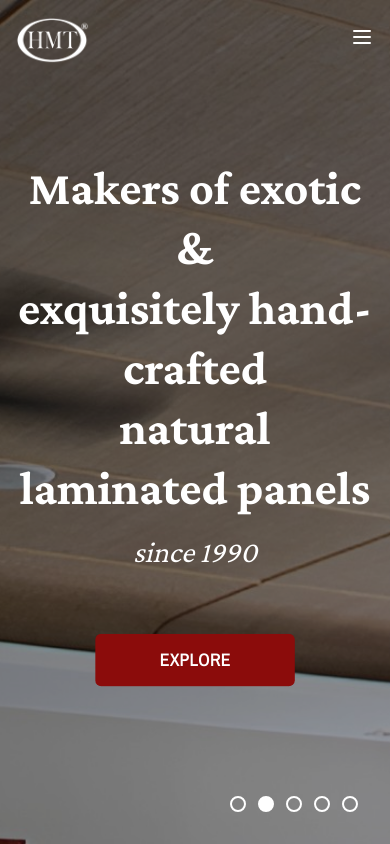
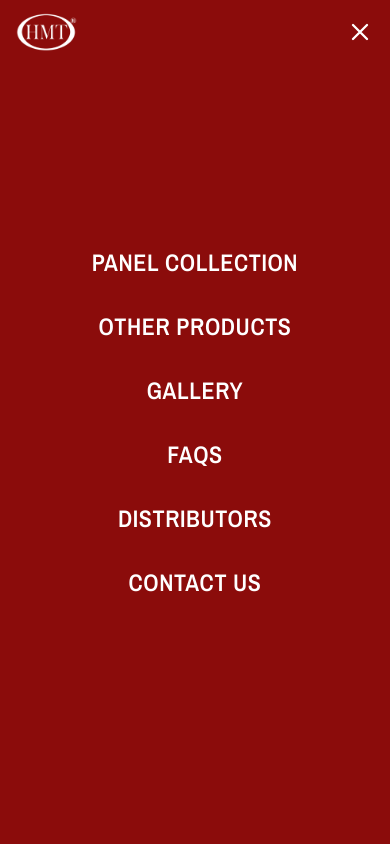
Before and after one commit to Wolfram777/hmtradingphil, a Next.js app: page / in a window 390 px wide. Both pictures are taken after a click on the button 362 px from the left and 36 px from the top of the page. Shown: the top 844 px of the page. Built offline with nearby package versions, Linux system fonts and the light colour scheme.

Commit message:
added rsponsiveness

```diff
--- a/src/app/globals.css
+++ b/src/app/globals.css
@@ -34,6 +34,7 @@ body {
   background: var(--background);
   color: var(--foreground);
   font-family: Arial, Helvetica, sans-serif;
+  overflow-x: clip;
 }
 
 /* Archivo Narrow - already imported via Next.js */
--- a/src/app/page.tsx
+++ b/src/app/page.tsx
@@ -2,7 +2,7 @@
 
 import Link from 'next/link';
 import Image from 'next/image';
-import { useEffect, useState } from 'react';
+import { useEffect, useRef, useState } from 'react';
 import CollectionsCarousel from '@/components/CollectionsCarousel';
 import Reveal from '@/components/Reveal';
 
@@ -35,10 +35,35 @@ export default function Home() {
     return () => clearInterval(timer);
   }, [carouselImages.length]);
 
+  const galleryRef = useRef<HTMLDivElement>(null);
+  const [galleryIndex, setGalleryIndex] = useState(0);
+
+  const updateGalleryIndex = () => {
+    const track = galleryRef.current;
+    if (!track) return;
+    const center = track.scrollLeft + track.clientWidth / 2;
+    let closest = 0;
+    Array.from(track.children).forEach((child, index) => {
+      const el = child as HTMLElement;
+      const best = track.children[closest] as HTMLElement;
+      if (Math.abs(el.offsetLeft + el.offsetWidth / 2 - center) < Math.abs(best.offsetLeft + best.offsetWidth / 2 - center)) {
+        closest = index;
+      }
+    });
+    setGalleryIndex(closest);
+  };
+
+  const scrollGalleryTo = (index: number) => {
+    const track = galleryRef.current;
+    const card = track?.children[index] as HTMLElement | undefined;
+    if (!track || !card) return;
+    track.scrollTo({ left: card.offsetLeft - (track.clientWidth - card.offsetWidth) / 2, behavior: 'smooth' });
+  };
+
   return (
     <div className="flex flex-col flex-1">
       {/* Hero Section with Carousel */}
-      <section className="relative h-screen w-full" data-section-id="hero">
+      <section className="relative h-svh w-full" data-section-id="hero">
         {/* Carousel Images */}
         {carouselImages.map((image, index) => (
           <div
@@ -54,23 +79,23 @@ export default function Home() {
         ))}
 
         {/* Content Overlay */}
-        <div className="relative h-full flex flex-col items-center justify-center text-center px-4">
+        <div className="relative h-full flex flex-col items-center justify-center text-center px-6">
           <Reveal>
-            <h1 className="font-charter text-5xl md:text-6xl lg:text-7xl font-bold text-white max-w-5xl mb-4 leading-tight">
-              Makers of exotic &<br />
-              exquisitely hand-crafted<br />
+            <h1 className="font-charter text-4xl sm:text-5xl md:text-6xl lg:text-7xl font-bold text-white max-w-5xl mb-4 leading-tight">
+              Makers of exotic &<br className="hidden sm:inline" />{' '}
+              exquisitely hand-crafted<br className="hidden sm:inline" />{' '}
               natural laminated panels
             </h1>
           </Reveal>
           <Reveal delay={250}>
-            <p className="font-charter text-3xl md:text-5xl text-white italic mb-16">
+            <p className="font-charter text-2xl sm:text-3xl md:text-5xl text-white italic mb-10 md:mb-16">
               since 1990
             </p>
           </Reveal>
           <Reveal delay={500} className="flex">
             <Link
               href="#explore"
-              className="btn-red-to-white font-archivo-narrow font-semibold px-16 py-3 rounded-md text-lg animate-pulse-scale"
+              className="btn-red-to-white font-archivo-narrow font-semibold px-12 md:px-16 py-3 rounded-md text-lg animate-pulse-scale"
             >
               EXPLORE
             </Link>
@@ -78,12 +103,12 @@ export default function Home() {
         </div>
 
         {/* Carousel Indicators */}
-        <div className="absolute bottom-8 right-8 flex space-x-3">
+        <div className="absolute bottom-6 left-1/2 -translate-x-1/2 md:left-auto md:translate-x-0 md:bottom-8 md:right-8 flex space-x-3">
           {carouselImages.map((_, index) => (
             <button
               key={index}
               onClick={() => setCurrentSlide(index)}
-              className={`w-4 h-4 rounded-full border-2 border-white transition-all duration-300 ${
+              className={`w-3 h-3 md:w-4 md:h-4 rounded-full border-2 border-white transition-all duration-300 ${
                 index === currentSlide ? 'bg-white' : 'bg-transparent'
               }`}
               aria-label={`Go to slide ${index + 1}`}
@@ -93,21 +118,21 @@ export default function Home() {
       </section>
 
       {/* Collections Section */}
-      <section className="relative h-[660px] w-full bg-white" data-section-id="collections">
-        <div className="h-full flex flex-col items-center pt-16 pb-8 overflow-hidden">
+      <section className="relative md:h-[660px] w-full bg-white" data-section-id="collections">
+        <div className="md:h-full flex flex-col items-center pt-16 pb-12 md:pb-8 overflow-hidden">
           <Reveal>
             <h2 className="font-adobe-aldine text-5xl md:text-6xl lg:text-7xl font-bold" style={{ color: '#8b0c0b' }}>
               Collections
             </h2>
           </Reveal>
-          <Reveal delay={200} className="w-full flex-1 flex">
+          <Reveal delay={200} className="w-full flex-1 flex mt-10 md:mt-0">
             <CollectionsCarousel />
           </Reveal>
         </div>
       </section>
 
       {/* About Us Section */}
-      <section className="relative h-[660px] w-full" data-section-id="about">
+      <section className="relative md:h-[660px] w-full pt-56 sm:pt-72 md:pt-0" data-section-id="about">
         {/* Background Image */}
         <div
           className="absolute inset-0 bg-cover bg-top bg-no-repeat"
@@ -115,16 +140,16 @@ export default function Home() {
         ></div>
 
         {/* Red Box Overlay (2/5ths width) */}
-        <div className="relative h-full flex items-center">
-          <Reveal from="left" className="w-full md:w-2/5 h-full flex flex-col justify-center px-8 md:px-16 py-12" style={{ backgroundColor: 'rgba(140, 11, 11, 0.85)' }}>
+        <div className="relative md:h-full flex items-center">
+          <Reveal from="left" className="w-full md:w-3/5 lg:w-2/5 lg:min-w-[480px] md:h-full flex flex-col justify-center px-6 sm:px-10 lg:px-12 xl:px-16 py-14 md:py-12" style={{ backgroundColor: 'rgba(140, 11, 11, 0.85)' }}>
             <h2 className="font-charter text-5xl md:text-6xl lg:text-7xl font-bold text-white mb-6">
               About Us
             </h2>
             <p className="font-archivo-narrow text-white text-lg md:text-xl lg:text-2xl leading-relaxed mb-8">
-              TIMBERMATE - HMT INDUSTRIES CORP.<br />
-              is formerly known as HM TRADING, which<br />
-              was founded in 1990 as a trader of raw<br />
-              materials and to support its mother<br />
+              TIMBERMATE - HMT INDUSTRIES CORP.<br className="hidden lg:inline" />{' '}
+              is formerly known as HM TRADING, which<br className="hidden lg:inline" />{' '}
+              was founded in 1990 as a trader of raw<br className="hidden lg:inline" />{' '}
+              materials and to support its mother<br className="hidden lg:inline" />{' '}
               company, Duru's Industries Corp.
             </p>
             <Link
@@ -138,9 +163,9 @@ export default function Home() {
       </section>
 
       {/* Upcoming Events Section */}
-      <section className="relative h-[660px] w-full bg-white" data-section-id="events">
+      <section className="relative h-[520px] md:h-[660px] w-full bg-white" data-section-id="events">
         {/* Background Image with Border */}
-        <div className="absolute inset-8 border-[12px] border-white overflow-hidden">
+        <div className="absolute inset-4 md:inset-8 border-8 md:border-[12px] border-white overflow-hidden">
           <div
             className="absolute inset-0 bg-cover bg-top bg-no-repeat"
             style={{ backgroundImage: "url('/assets/images/home/events.jpg')" }}
@@ -150,10 +175,10 @@ export default function Home() {
           <div className="absolute inset-0" style={{ backgroundColor: 'rgba(140, 11, 11, 0.85)' }}></div>
 
           {/* Content - Right Side with Left-Aligned Text */}
-          <div className="relative h-full flex items-center justify-end px-8 md:px-16">
+          <div className="relative h-full flex items-center justify-center md:justify-end px-6 md:px-16">
             <Reveal from="right" className="text-left max-w-xl">
               {/* Upcoming Events with Arrow Circle */}
-              <h2 className="font-adobe-aldine text-6xl md:text-7xl lg:text-8xl font-bold text-white leading-tight mb-6">
+              <h2 className="font-adobe-aldine text-5xl sm:text-6xl md:text-7xl lg:text-8xl font-bold text-white leading-tight mb-6">
                 Upcoming<br />
                 Events
                 {/* Absolutely positioned svg keeps the circle free of line boxes, so its bottom edge sits on the text baseline */}
@@ -178,7 +203,7 @@ export default function Home() {
               {/* See What's New */}
               <Link
                 href="/events"
-                className="font-archivo-narrow text-xl md:text-2xl text-white font-semibold underline underline-offset-4 decoration-2 hover:text-gray-200 transition-colors"
+                className="font-archivo-narrow text-lg md:text-2xl text-white font-semibold underline underline-offset-4 decoration-2 hover:text-gray-200 transition-colors"
               >
                 SEE WHAT'S NEW
               </Link>
@@ -189,17 +214,21 @@ export default function Home() {
 
       {/* Gallery Section */}
       <section className="relative h-auto w-full bg-white pb-16" data-section-id="gallery">
-        <div className="h-full flex flex-col items-center pt-16 px-8">
+        <div className="h-full flex flex-col items-center pt-16 px-5 sm:px-8">
           <Reveal>
-            <h2 className="font-adobe-aldine text-5xl md:text-6xl lg:text-7xl font-bold mb-16" style={{ color: '#8b0c0b' }}>
+            <h2 className="font-adobe-aldine text-5xl md:text-6xl lg:text-7xl font-bold mb-10 md:mb-16" style={{ color: '#8b0c0b' }}>
               Gallery
             </h2>
           </Reveal>
 
-          {/* Gallery Grid - 2 rows, 3 columns */}
-          <div className="grid grid-cols-1 md:grid-cols-2 lg:grid-cols-3 gap-8 max-w-7xl w-full">
+          {/* Gallery - swipeable row on mobile, 2 rows x 3 columns grid from sm up */}
+          <div
+            ref={galleryRef}
+            onScroll={updateGalleryIndex}
+            className="flex sm:grid sm:grid-cols-2 lg:grid-cols-3 gap-5 sm:gap-6 md:gap-8 max-w-7xl w-[calc(100%+2.5rem)] sm:w-full -mx-5 sm:mx-0 px-[10%] sm:px-0 pt-2 pb-10 sm:p-0 overflow-x-auto sm:overflow-visible snap-x snap-mandatory [scrollbar-width:none] [&::-webkit-scrollbar]:hidden"
+          >
             {galleryItems.map((item, index) => (
-              <Reveal key={item.name} delay={(index % 3) * 150}>
+              <Reveal key={item.name} delay={(index % 3) * 150} className="shrink-0 w-full sm:w-auto snap-center">
                 <div
                   className="group relative aspect-[80/99] rounded-2xl overflow-hidden bg-neutral-900 shadow-[0_24px_40px_-8px_rgba(0,0,0,0.55)] cursor-pointer transition-transform duration-300 hover:-translate-y-4"
                 >
@@ -207,11 +236,11 @@ export default function Home() {
                     src={encodeURI(`/assets/images/gallery/${item.file}`)}
                     alt={item.name}
                     fill
-                    sizes="(min-width: 1024px) 33vw, (min-width: 768px) 50vw, 100vw"
+                    sizes="(min-width: 1024px) 33vw, (min-width: 640px) 50vw, 100vw"
                     className="object-cover scale-[1.02]"
                   />
-                  <div className="absolute inset-x-0 bottom-0 px-6 pb-6">
-                    <p className="font-archivo-narrow font-semibold text-white text-left text-3xl lg:text-4xl [text-shadow:0_2px_10px_rgba(0,0,0,0.85)] underline decoration-2 underline-offset-4 decoration-transparent group-hover:decoration-white transition-[text-decoration-color] duration-300">
+                  <div className="absolute inset-x-0 bottom-0 px-5 pb-5 md:px-6 md:pb-6">
+                    <p className="font-archivo-narrow font-semibold text-white text-left text-2xl md:text-3xl lg:text-4xl [text-shadow:0_2px_10px_rgba(0,0,0,0.85)] underline decoration-2 underline-offset-4 decoration-transparent group-hover:decoration-white transition-[text-decoration-color] duration-300">
                       {item.name}
                     </p>
                   </div>
@@ -219,11 +248,25 @@ export default function Home() {
               </Reveal>
             ))}
           </div>
+
+          <div className="flex sm:hidden gap-3">
+            {galleryItems.map((item, index) => (
+              <button
+                key={item.name}
+                type="button"
+                onClick={() => scrollGalleryTo(index)}
+                aria-label={`Show ${item.name}`}
+                className={`h-2.5 rounded-full border-2 border-[#8b0c0b] transition-all duration-300 ${
+                  index === galleryIndex ? 'w-6 bg-[#8b0c0b]' : 'w-2.5 bg-transparent'
+                }`}
+              />
+            ))}
+          </div>
         </div>
       </section>
 
       {/* Showrooms Section */}
-      <section className="relative h-[660px] w-full" data-section-id="showrooms">
+      <section className="relative md:h-[660px] w-full pt-56 sm:pt-72 md:pt-0" data-section-id="showrooms">
         {/* Background Image */}
         <div
           className="absolute inset-0 bg-cover bg-center bg-no-repeat"
@@ -231,8 +274,8 @@ export default function Home() {
         ></div>
 
         {/* Red Box Overlay (2/5ths width) - Right Side */}
-        <div className="relative h-full flex items-center justify-end">
-          <Reveal from="right" className="w-full md:w-2/5 h-full flex flex-col justify-center px-8 md:px-16 py-12 text-right" style={{ backgroundColor: 'rgba(140, 11, 11, 0.85)' }}>
+        <div className="relative md:h-full flex items-center justify-end">
+          <Reveal from="right" className="w-full md:w-3/5 lg:w-2/5 lg:min-w-[480px] md:h-full flex flex-col justify-center px-6 sm:px-10 lg:px-12 xl:px-16 py-14 md:py-12 text-right" style={{ backgroundColor: 'rgba(140, 11, 11, 0.85)' }}>
             <h2 className="font-charter text-5xl md:text-6xl lg:text-7xl font-bold text-white mb-6">
               Showrooms
             </h2>
@@ -250,17 +293,17 @@ export default function Home() {
       </section>
 
       {/* Shop Online Section */}
-      <section className="relative py-24 md:py-32 w-full bg-white" data-section-id="shop">
-        <div className="max-w-7xl mx-auto px-8">
+      <section className="relative py-16 md:py-32 w-full bg-white" data-section-id="shop">
+        <div className="max-w-7xl mx-auto px-6 md:px-8">
           {/* Heading */}
           <Reveal>
-            <h2 className="font-archivo-narrow text-4xl md:text-5xl font-bold text-center w-fit mx-auto pb-2 mb-16 border-b-2 border-[#8b0c0b]" style={{ color: '#8b0c0b' }}>
+            <h2 className="font-archivo-narrow text-4xl md:text-5xl font-bold text-center w-fit mx-auto pb-2 mb-10 md:mb-16 border-b-2 border-[#8b0c0b]" style={{ color: '#8b0c0b' }}>
               SHOP ONLINE
             </h2>
           </Reveal>
 
           {/* Icons Row */}
-          <Reveal delay={200} className="flex items-center justify-center gap-12 md:gap-32 flex-wrap pb-8">
+          <Reveal delay={200} className="flex items-center justify-center gap-x-10 gap-y-8 sm:gap-12 md:gap-20 lg:gap-32 flex-wrap pb-8">
             <Link href="https://facebook.com" target="_blank" rel="noopener noreferrer" className="transition-transform duration-300 hover:scale-110">
               <img src="/assets/icons/facebook.png" alt="Facebook" className="w-16 h-16 md:w-20 md:h-20" />
             </Link>
@@ -335,7 +378,7 @@ export default function Home() {
             </div>
 
             {/* Right: Copyright Text */}
-            <div className="text-right text-sm space-y-1" style={{ color: '#8b0c0b' }}>
+            <div className="text-center md:text-right text-sm space-y-1" style={{ color: '#8b0c0b' }}>
               <p>Timbermate-HMT Industries Corp.</p>
               <p>All Rights Reserved.</p>
               <p>Copyright 2016-2026.</p>
--- a/src/components/CollectionsCarousel.tsx
+++ b/src/components/CollectionsCarousel.tsx
@@ -1,7 +1,7 @@
 'use client';
 
 import Image from 'next/image';
-import { useEffect, useState } from 'react';
+import { useEffect, useRef, useState } from 'react';
 
 const BRAND_RED = '#8b0c0b';
 const AUTOPLAY_MS = 5000;
@@ -42,12 +42,22 @@ export default function CollectionsCarousel() {
   }, [paused, count]);
 
   const go = (step: number) => setActive((i) => (i + step + count) % count);
+  const touchStartX = useRef<number | null>(null);
 
   return (
     <div
-      className="relative w-full flex-1 flex items-center justify-center [--size:clamp(120px,17vw,260px)]"
+      className="relative w-full flex-1 flex flex-col md:flex-row items-center justify-center [--size:clamp(150px,17vw,260px)]"
       onMouseEnter={() => setPaused(true)}
       onMouseLeave={() => setPaused(false)}
+      onTouchStart={(e) => {
+        touchStartX.current = e.touches[0].clientX;
+      }}
+      onTouchEnd={(e) => {
+        if (touchStartX.current === null) return;
+        const dx = e.changedTouches[0].clientX - touchStartX.current;
+        touchStartX.current = null;
+        if (Math.abs(dx) > 40) go(dx < 0 ? 1 : -1);
+      }}
     >
       <div className="relative h-[calc(var(--size)+4rem)] w-full [perspective:1200px]">
         {collections.map((item, index) => {
@@ -95,11 +105,13 @@ export default function CollectionsCarousel() {
         })}
       </div>
 
+      {/* Arrows sit below the track on mobile and at the sides from md up */}
+      <div className="flex gap-6 mt-2 md:contents">
         <button
           type="button"
           onClick={() => go(-1)}
           aria-label="Previous collection"
-        className="btn-white-to-red absolute left-4 md:left-10 top-1/2 -translate-y-1/2 z-20 flex h-11 w-11 items-center justify-center rounded-full"
+          className="btn-white-to-red md:absolute md:left-10 md:top-1/2 md:-translate-y-1/2 z-20 flex h-11 w-11 items-center justify-center rounded-full"
         >
           <svg className="h-5 w-5" fill="none" stroke="currentColor" strokeWidth="3" strokeLinecap="round" strokeLinejoin="round" viewBox="0 0 24 24">
             <path d="M15 19l-7-7 7-7" />
@@ -109,12 +121,13 @@ export default function CollectionsCarousel() {
           type="button"
           onClick={() => go(1)}
           aria-label="Next collection"
-        className="btn-white-to-red absolute right-4 md:right-10 top-1/2 -translate-y-1/2 z-20 flex h-11 w-11 items-center justify-center rounded-full"
+          className="btn-white-to-red md:absolute md:right-10 md:top-1/2 md:-translate-y-1/2 z-20 flex h-11 w-11 items-center justify-center rounded-full"
         >
           <svg className="h-5 w-5" fill="none" stroke="currentColor" strokeWidth="3" strokeLinecap="round" strokeLinejoin="round" viewBox="0 0 24 24">
             <path d="M9 5l7 7-7 7" />
           </svg>
         </button>
       </div>
+    </div>
   );
 }
--- a/src/components/Navbar.tsx
+++ b/src/components/Navbar.tsx
@@ -19,6 +19,27 @@ const navItems = [
 
 export default function Navbar() {
   const [isDark, setIsDark] = useState(true);
+  const [menuOpen, setMenuOpen] = useState(false);
+
+  useEffect(() => {
+    if (!menuOpen) return;
+    const root = document.documentElement;
+    const previousOverflow = root.style.overflow;
+    root.style.overflow = 'hidden';
+    const closeOnDesktop = () => {
+      if (window.innerWidth >= 1024) setMenuOpen(false);
+    };
+    const closeOnEscape = (e: KeyboardEvent) => {
+      if (e.key === 'Escape') setMenuOpen(false);
+    };
+    window.addEventListener('resize', closeOnDesktop);
+    window.addEventListener('keydown', closeOnEscape);
+    return () => {
+      root.style.overflow = previousOverflow;
+      window.removeEventListener('resize', closeOnDesktop);
+      window.removeEventListener('keydown', closeOnEscape);
+    };
+  }, [menuOpen]);
 
   useEffect(() => {
     const sections = Array.from(
@@ -53,10 +74,11 @@ export default function Navbar() {
     };
   }, []);
 
+  const light = isDark || menuOpen;
   const navStyle = {
-    '--nav-text': isDark ? '#ffffff' : BRAND_RED,
-    '--nav-hover-bg': isDark ? BRAND_RED : '#ffffff',
-    '--nav-hover-ring': isDark ? 'transparent' : BRAND_RED,
+    '--nav-text': light ? '#ffffff' : BRAND_RED,
+    '--nav-hover-bg': light ? BRAND_RED : '#ffffff',
+    '--nav-hover-ring': light ? 'transparent' : BRAND_RED,
   } as React.CSSProperties;
 
   return (
@@ -64,24 +86,49 @@ export default function Navbar() {
       className="fixed top-0 left-0 right-0 z-50 bg-transparent"
       style={navStyle}
     >
-      <div className="max-w-7xl mx-auto px-4 sm:px-6 lg:px-8">
-        <div className="flex justify-between items-center h-20">
+      {/* Mobile menu overlay */}
+      <div
+        data-lenis-prevent
+        className={`lg:hidden fixed inset-0 flex flex-col items-center justify-center gap-2 transition-opacity duration-300 ${
+          menuOpen ? 'opacity-100' : 'opacity-0 pointer-events-none'
+        }`}
+        style={{ backgroundColor: BRAND_RED }}
+        aria-hidden={!menuOpen}
+      >
+        {navItems.map((item, index) => (
+          <Link
+            key={item.name}
+            href={item.href}
+            onClick={() => setMenuOpen(false)}
+            tabIndex={menuOpen ? 0 : -1}
+            className={`font-archivo-narrow font-semibold text-2xl sm:text-3xl tracking-wide text-white px-6 py-3 transition-[opacity,translate] duration-500 ${
+              menuOpen ? 'opacity-100 translate-y-0' : 'opacity-0 translate-y-4'
+            }`}
+            style={{ transitionDelay: menuOpen ? `${100 + index * 60}ms` : '0ms' }}
+          >
+            {item.name}
+          </Link>
+        ))}
+      </div>
+
+      <div className="relative max-w-7xl mx-auto px-4 sm:px-6 lg:px-8">
+        <div className="flex justify-between items-center h-16 md:h-20">
           {/* Logo */}
-          <Link href="/" className="flex items-center flex-shrink-0">
+          <Link href="/" onClick={() => setMenuOpen(false)} className="flex items-center flex-shrink-0">
             <Image
               src="/assets/images/common/hmt_logo.png"
               alt="HMT Logo"
               width={120}
               height={48}
               priority
-              className={`h-12 w-auto object-contain transition-[filter] duration-300 ${
-                isDark ? 'brightness-0 invert' : ''
+              className={`h-10 md:h-12 w-auto object-contain transition-[filter] duration-300 ${
+                light ? 'brightness-0 invert' : ''
               }`}
             />
           </Link>
 
           {/* Navigation Links - Centered */}
-          <div className="hidden md:flex flex-1 justify-center space-x-6 px-8">
+          <div className="hidden lg:flex flex-1 justify-center space-x-6 px-8">
             {navItems.map((item) => (
               <Link
                 key={item.name}
@@ -94,17 +141,19 @@ export default function Navbar() {
           </div>
 
           {/* Spacer for balance */}
-          <div className="flex-shrink-0 w-[120px] hidden md:block"></div>
+          <div className="flex-shrink-0 w-[120px] hidden lg:block"></div>
 
           {/* Mobile menu button */}
-          <div className="md:hidden">
+          <div className="lg:hidden">
             <button
               type="button"
-              className="focus:outline-none text-[var(--nav-text)] transition-colors duration-300 hover:opacity-80"
-              aria-label="Toggle menu"
+              onClick={() => setMenuOpen((open) => !open)}
+              className="p-2 -mr-2 focus:outline-none text-[var(--nav-text)] transition-colors duration-300 hover:opacity-80"
+              aria-label={menuOpen ? 'Close menu' : 'Open menu'}
+              aria-expanded={menuOpen}
             >
               <svg
-                className="h-6 w-6"
+                className="h-7 w-7"
                 fill="none"
                 strokeLinecap="round"
                 strokeLinejoin="round"
@@ -112,7 +161,7 @@ export default function Navbar() {
                 viewBox="0 0 24 24"
                 stroke="currentColor"
               >
-                <path d="M4 6h16M4 12h16M4 18h16"></path>
+                {menuOpen ? <path d="M6 6l12 12M18 6L6 18" /> : <path d="M4 6h16M4 12h16M4 18h16" />}
               </svg>
             </button>
           </div>
```
Lines whose indentation alone changed are shown as unchanged.
